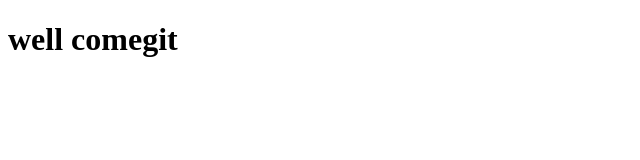
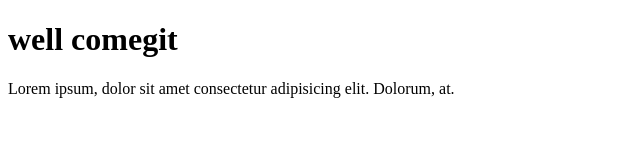
Before and after one commit to omshrohit/MyProject, a plain HTML site: page index.html in a window 1280 px wide. Shown: the whole page, without its empty margins (0-640 px from the left). Drawn offline with Linux system fonts and the light colour scheme.

Commit message:
some changes apply in index.html

```diff
--- a/index.html
+++ b/index.html
@@ -7,5 +7,6 @@
 </head>
 <body>
     <h1>well comegit</h1>
+    <p>Lorem ipsum, dolor sit amet consectetur adipisicing elit. Dolorum, at.</p>
 </body>
 </html>
```
